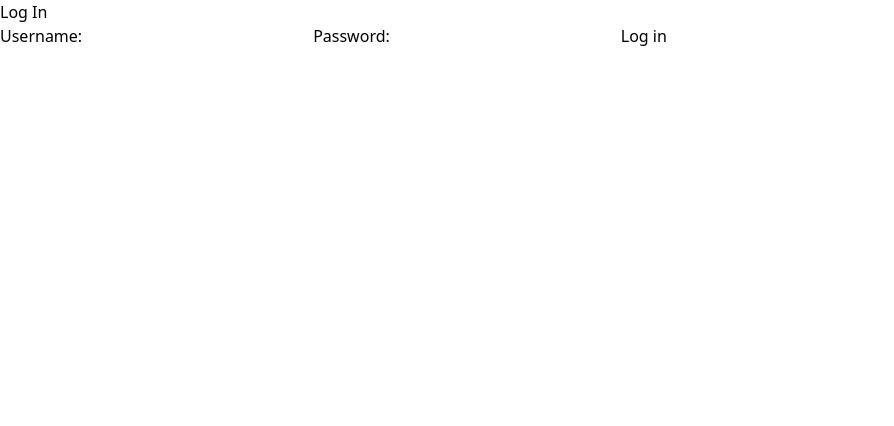
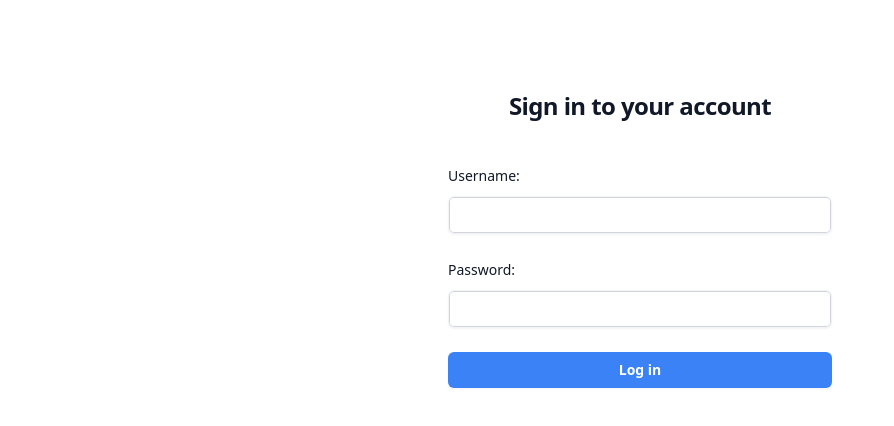
Before and after one commit to sagmadan/drugchartui, a React (Create React App) app: page /login in a window 1280 px wide. Shown: the top 426 px of the page, without its empty margins (0-894 px from the left). Built offline with nearby package versions, Linux system fonts and the light colour scheme.

Commit message:
Added style to login page

```diff
--- a/src/pages/Login.js
+++ b/src/pages/Login.js
@@ -13,25 +13,51 @@
   }
 
   return (
-    <form className="login" onSubmit={handleSubmit}>
-      <h3>Log In</h3>
+    <div className="flex min-h-full flex-col justify-center px-6 py-12 lg:px-8">
+      <div className="sm:mx-auto sm:w-full sm:max-w-sm">
+        <h2 className="mt-10 text-center text-2xl font-bold leading-9 tracking-tight text-gray-900">Sign in to your account
+        </h2>
+      </div>
 
-      <label>Username:</label>
+      <div className="mt-10 sm:mx-auto sm:w-full sm:max-w-sm">
+        <form className="space-y-6" onSubmit={handleSubmit}>
+
+          <div>
+            <label className="block text-sm font-medium leading-6 text-gray-900">Username:</label>
+            <div className="mt-2">
               <input
+                className="block w-full rounded-md border border-gray-300 md:border-gray-100 py-1.5 px-2.5 text-gray-900 shadow-sm ring-1 ring-inset ring-gray-300 placeholder:text-gray-400 sm:text-sm sm:leading-6"
                 type="text"
                 onChange={(e) => setUsername(e.target.value)}
                 value={username}
               />
-      <label>Password:</label>
+            </div>
+          </div>
+
+          <div>
+            <label className="block text-sm font-medium leading-6 text-gray-900">Password:</label>
+            <div className="mt-2">
               <input
+                className="block w-full rounded-md border border-gray-300 md:border-gray-100 py-1.5 px-2.5 text-gray-900 shadow-sm ring-1 ring-inset ring-gray-300 placeholder:text-gray-400 sm:text-sm sm:leading-6"
                 type="password"
                 onChange={(e) => setPassword(e.target.value)}
                 value={password}
               />
+            </div>
+          </div>
 
-      <button disabled={isLoading}>Log in</button>
+          <div>
+            <button
+              disabled={isLoading}
+              className="flex w-full justify-center rounded-md bg-blue-500 px-3 py-1.5 text-sm font-semibold leading-6 text-white shadow-sm hover:bg-indigo-500 focus-visible:outline focus-visible:outline-2 focus-visible:outline-offset-2 focus-visible:outline-indigo-600">
+              Log in
+            </button>
             {error && <div className="error">{error}</div>}
+          </div>
+
         </form>
+      </div>
+    </div>
   )
 }
 
```
Lines whose indentation alone changed are shown as unchanged.
